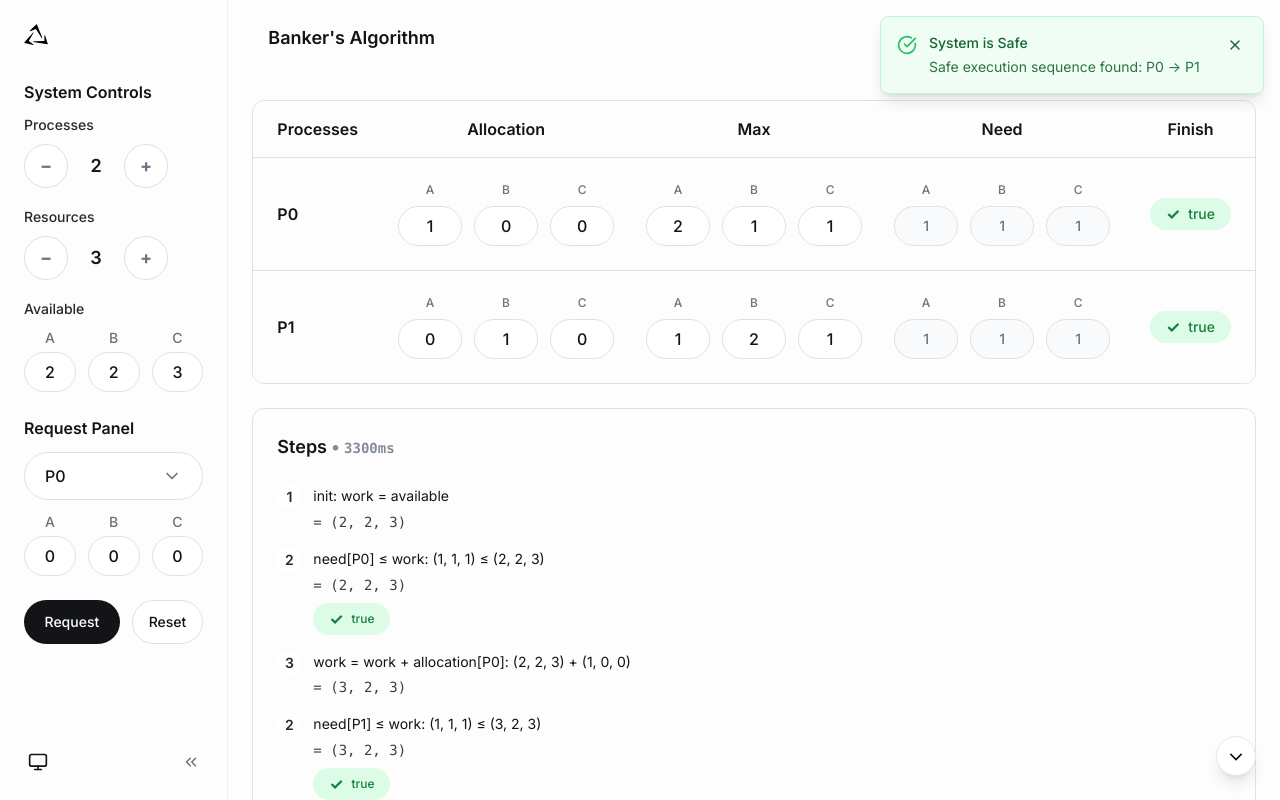
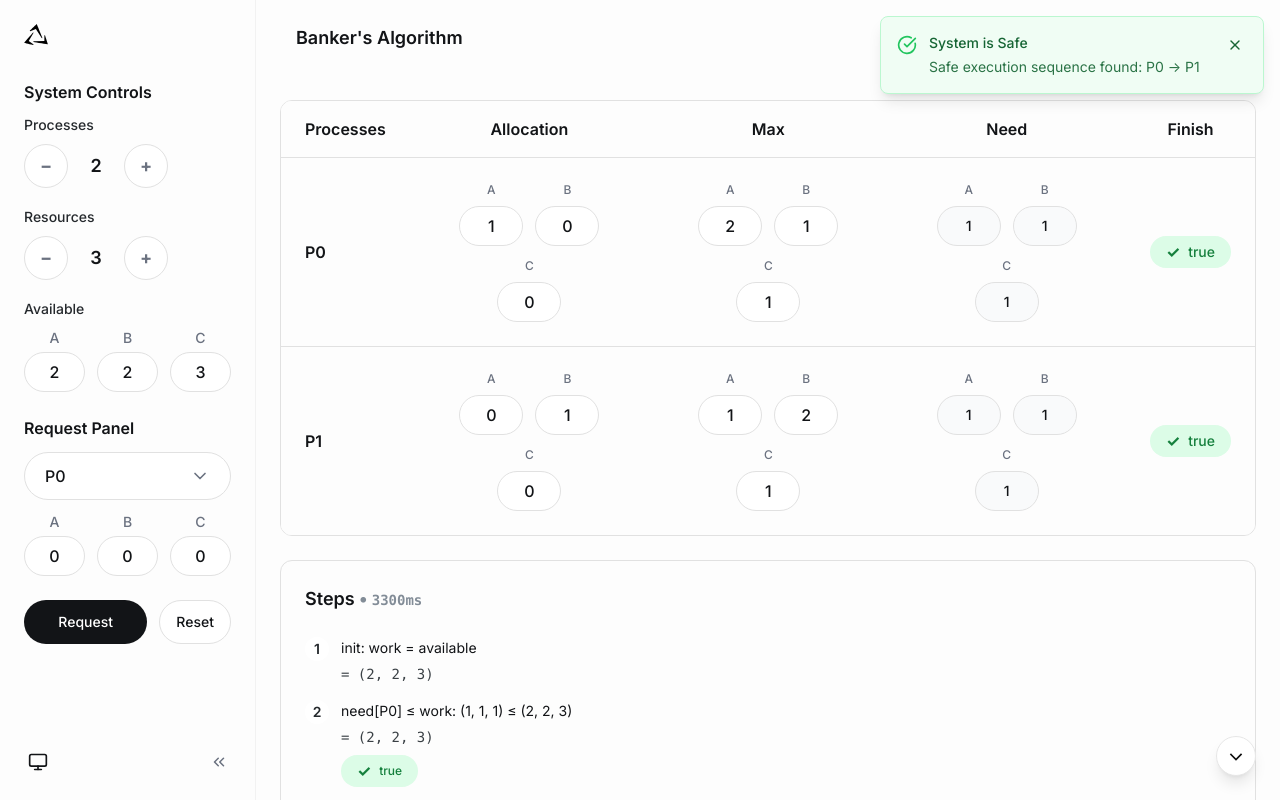
Before and after one commit to AlphsX/Banker-s-AlgorithmX, a Next.js app in the folder frontend/: page / in a window 1280 px wide. Built offline with nearby package versions, Linux system fonts and the light colour scheme.

Commit message:
enhance table responsiveness with smooth scrolling and improved overflow handling

```diff
--- a/frontend/src/app/globals.css
+++ b/frontend/src/app/globals.css
@@ -1735,6 +1735,11 @@ Swipe gesture animations */
 }
 
 /* Custom scrollbar for the table container */
+.overflow-x-auto {
+  -webkit-overflow-scrolling: touch;
+  scroll-behavior: smooth;
+}
+
 .overflow-x-auto::-webkit-scrollbar {
   width: 6px;
   height: 6px;
@@ -1760,3 +1765,26 @@ Swipe gesture animations */
 .dark .overflow-x-auto::-webkit-scrollbar-thumb:hover {
   background: hsl(var(--gray-600));
 }
+
+/* Hide horizontal scrollbar */
+.overflow-x-hidden {
+  overflow-x: hidden;
+  -ms-overflow-style: none;
+  scrollbar-width: none;
+}
+
+.overflow-x-hidden::-webkit-scrollbar {
+  display: none;
+}
+
+/* Smooth horizontal scrolling indicator */
+@media (max-width: 768px) {
+  .overflow-x-auto {
+    scrollbar-width: thin;
+    scrollbar-color: hsl(var(--gray-300)) transparent;
+  }
+
+  .dark .overflow-x-auto {
+    scrollbar-color: hsl(var(--gray-700)) transparent;
+  }
+}
--- a/frontend/src/app/page.tsx
+++ b/frontend/src/app/page.tsx
@@ -1049,9 +1049,11 @@ export default function BankersAlgorithmPage() {
           {/* Top Bar - Clean and minimal */}
           <header
             className="bg-white"
-            style={{ backgroundColor: "var(--page-bg)" }}
+            style={{
+              backgroundColor: "var(--page-bg)"
+            }}
           >
-            <div className="px-4 sm:px-6 py-4">
+            <div className="px-6 py-4">
               <div className="flex items-center justify-between">
                 <div className="flex items-center space-x-4 min-w-0 flex-1">
                   {/* Mobile Menu Toggle */}
--- a/frontend/src/components/bankers-algorithm/AlgorithmTable.tsx
+++ b/frontend/src/components/bankers-algorithm/AlgorithmTable.tsx
@@ -125,15 +125,18 @@ export const AlgorithmTable: React.FC<AlgorithmTableProps> = ({
         border: "1px solid var(--table-border)",
       }}
     >
-      <div className="overflow-x-auto">
+      <div className="overflow-x-hidden">
         <table
-          className="w-full min-w-max bg-white"
-          style={{ backgroundColor: "var(--table-bg)" }}
+          className="w-full bg-white"
+          style={{
+            backgroundColor: "var(--table-bg)",
+            minWidth: "100%"
+          }}
         >
           <thead>
             {/* Main header row */}
             <tr style={{ borderBottom: "1px solid var(--table-border)" }}>
-              <th className="text-left px-6 py-4 font-semibold text-gray-900 dark:text-gray-100 min-w-[100px]">
+              <th className="text-left px-6 py-4 font-semibold text-gray-900 dark:text-gray-100 sticky left-0 z-10 min-w-[100px]" style={{ backgroundColor: "var(--table-bg)" }}>
                 Processes
               </th>
               <th className="text-center px-4 py-4 font-semibold text-gray-900 dark:text-gray-100">
@@ -171,13 +174,13 @@ export const AlgorithmTable: React.FC<AlgorithmTableProps> = ({
                   }}
                 >
                   {/* Process name */}
-                  <td className="px-6 py-6 font-semibold text-gray-900 dark:text-gray-100">
+                  <td className="px-6 py-6 font-semibold text-gray-900 dark:text-gray-100 sticky left-0 z-10" style={{ backgroundColor: "var(--table-bg)" }}>
                     P{processIndex}
                   </td>
 
                   {/* Allocation section */}
                   <td className="px-4 py-6 text-center">
-                    <div className="flex space-x-3 justify-center">
+                    <div className="flex flex-wrap gap-3 justify-center max-w-[240px] mx-auto">
                       {Array.from(
                         { length: resourceCount },
                         (_, resourceIndex) => (
@@ -275,7 +278,7 @@ export const AlgorithmTable: React.FC<AlgorithmTableProps> = ({
 
                   {/* Max section */}
                   <td className="px-4 py-6 text-center">
-                    <div className="flex space-x-3 justify-center">
+                    <div className="flex flex-wrap gap-3 justify-center max-w-[240px] mx-auto">
                       {Array.from(
                         { length: resourceCount },
                         (_, resourceIndex) => (
@@ -373,7 +376,7 @@ export const AlgorithmTable: React.FC<AlgorithmTableProps> = ({
 
                   {/* Need section */}
                   <td className="px-4 py-6 text-center">
-                    <div className="flex space-x-3 justify-center">
+                    <div className="flex flex-wrap gap-3 justify-center max-w-[240px] mx-auto">
                       {Array.from(
                         { length: resourceCount },
                         (_, resourceIndex) => (
@@ -391,17 +394,19 @@ export const AlgorithmTable: React.FC<AlgorithmTableProps> = ({
                               {resourceLabels[resourceIndex] ||
                                 `R${resourceIndex}`}
                             </div>
-                            {/* Read-only field */}
+                            {/* Read-only field - same container as input fields */}
+                            <div className="relative group w-16">
                               <div
-                              className="w-16 h-10 px-3 flex items-center justify-center rounded-full bg-gray-50 text-gray-700 text-sm font-medium"
+                                className="w-full h-10 px-3 flex items-center justify-center rounded-full text-gray-900 text-sm font-medium"
                                 style={{
                                   backgroundColor: "var(--need-bg, #f9fafb)",
-                                color: "var(--text-secondary, #6b7280)",
+                                  color: "var(--foreground)",
                                   border: "1px solid var(--table-border)",
                                   borderRadius: "9999px",
                                 }}
                               >
                                 {need[processIndex][resourceIndex]}
+                              </div>
                             </div>
                           </div>
                         ),
@@ -411,6 +416,7 @@ export const AlgorithmTable: React.FC<AlgorithmTableProps> = ({
 
                   {/* Finish column */}
                   <td className="px-6 py-6 text-center">
+                    <div className="flex justify-center">
                       <AnimatedFinishBadge
                         processIndex={processIndex}
                         finalFinishState={finish[processIndex]}
@@ -418,6 +424,7 @@ export const AlgorithmTable: React.FC<AlgorithmTableProps> = ({
                         isCalculating={isCalculating}
                         currentStepIndex={currentStepIndex}
                       />
+                    </div>
                   </td>
                 </tr>
               );
```
Lines whose indentation alone changed are shown as unchanged.
